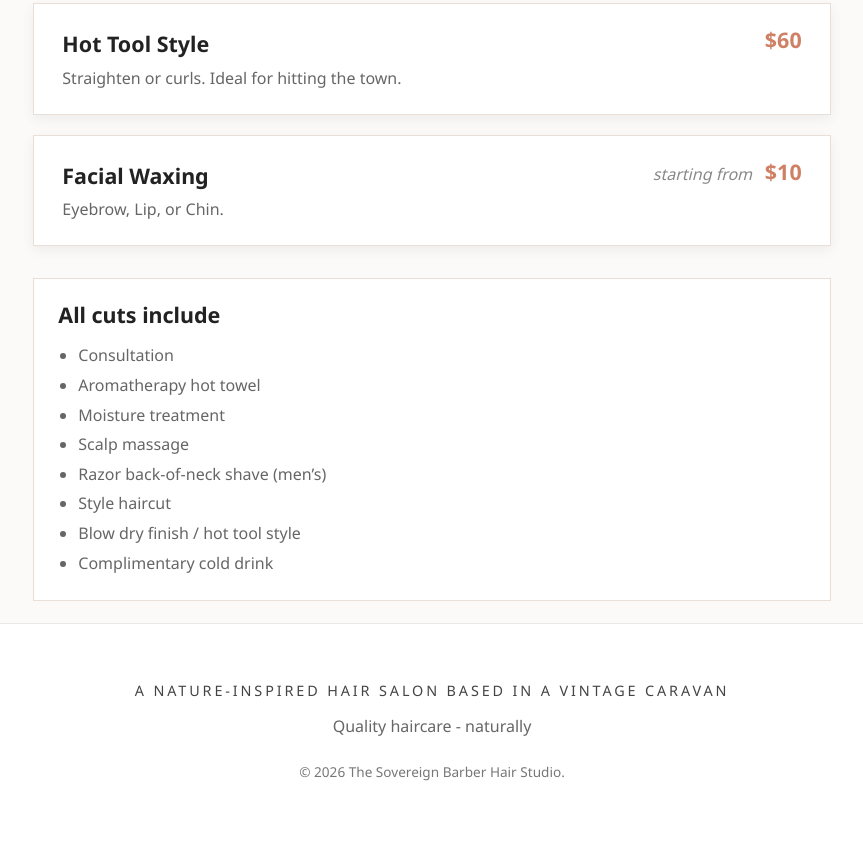
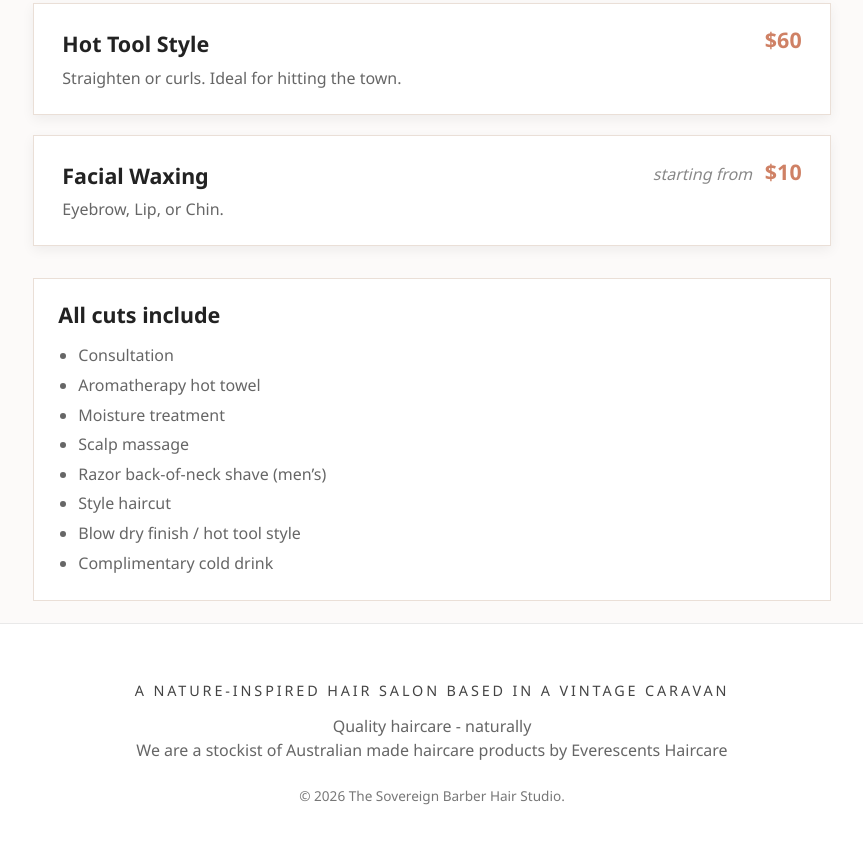
Before and after one commit to scottpurcival/sovereign_barber_website, a plain HTML site: page index.html in a window 1280 px wide. Shown: the part 2002-2846 px from the top of the page, without its empty margins (208-1071 px from the left). Drawn offline with Linux system fonts and the light colour scheme.

Commit message:
Add product tagline

```diff
--- a/index.html
+++ b/index.html
@@ -25,7 +25,7 @@
 <!-- Header -->
 <header class="section-header" id="home">
     <div class="header-content padding-header">
-        <div class="col l10 s10 center">
+        <div class="col l10 s12 center">
             <img src="images/logo_on_222.png" alt="Logo" class="header-logo">
             <h1 class="bebas-neue-regular" style="font-size: 3.78rem">The Sovereign Barber Hair Studio</h1>
             <h2 class="noto-sans-400 tagline">Sovereign Drive, Meringandan West QLD 4352</h2>
@@ -182,7 +182,8 @@
 <footer class="section-footer content-block">
     <div class="footer-inner">
         <div class="footer-title">A nature-inspired hair salon based in a vintage caravan</div>
-        <div class="footer-subtitle">Quality haircare - naturally</div>
+        <div class="footer-subtitle">Quality haircare - naturally<br>
+            We are a stockist of Australian made haircare products by Everescents Haircare</div>
         <div class="footer-copy">© 2026 The Sovereign Barber Hair Studio.</div>
     </div>
 </footer>
```
